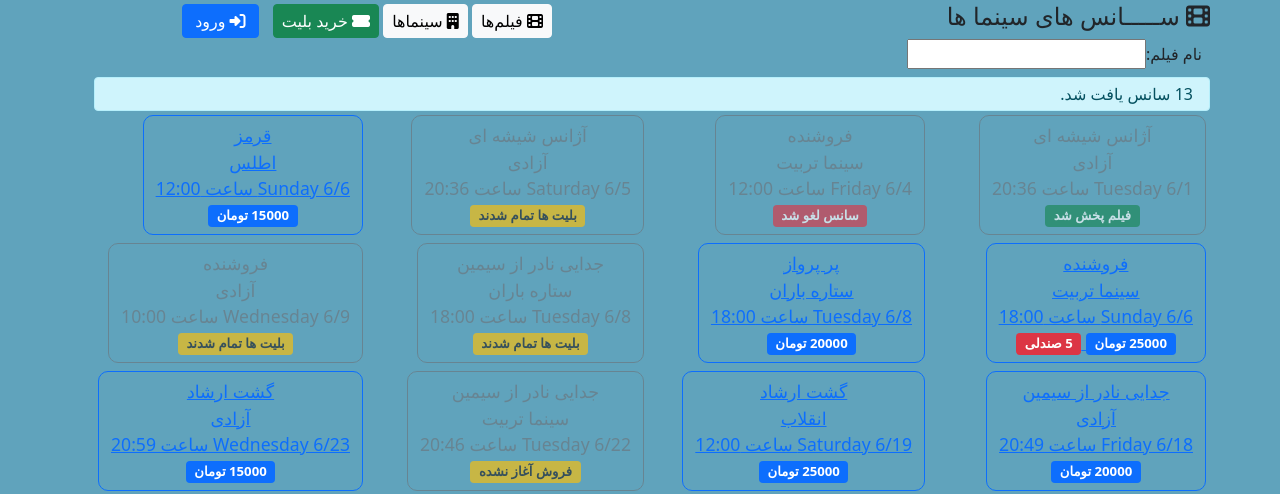
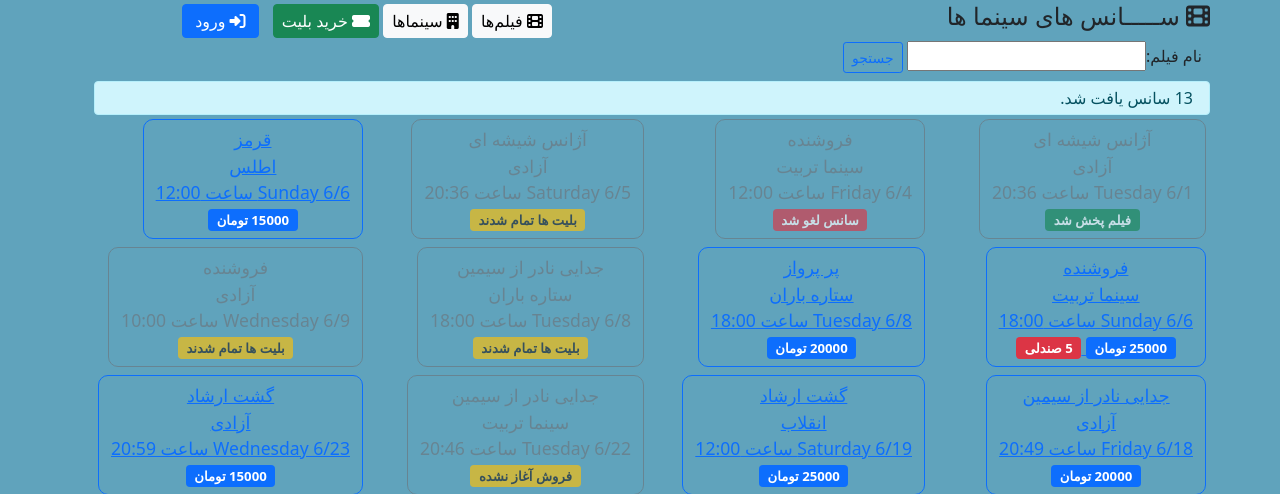
Before and after one commit to iam-Robo/DjangoCourse, a Django app: page /ticketing/showtime/list in a window 1280 px wide. Shown: the part 44-538 px from the top of the page. Run offline with Django 3.2, Linux system fonts and the light colour scheme; data comes from the database, SQL or seed files in the repository; some libraries are stand-ins or nearby versions.

Commit message:
added search button to search form

```diff
--- a/ticketing/templates/ticketing/showtime_list.html
+++ b/ticketing/templates/ticketing/showtime_list.html
@@ -7,9 +7,10 @@
 
 {% block main_content %}
             {% if showtime_list_views %}
-                    <div class="row px-2">
+                    <div class="row px-2 search-bar" style="margin-top:2px">
                         <form method="get" action="">
                             {{ search_form }}
+                            <button type="submit" class="btn btn-outline-primary btn-sm">جستجو</button>
                         </form>
                     </div>
                 <div class="alert alert-info mt-2 mb-0 py-1 px-3">
```
